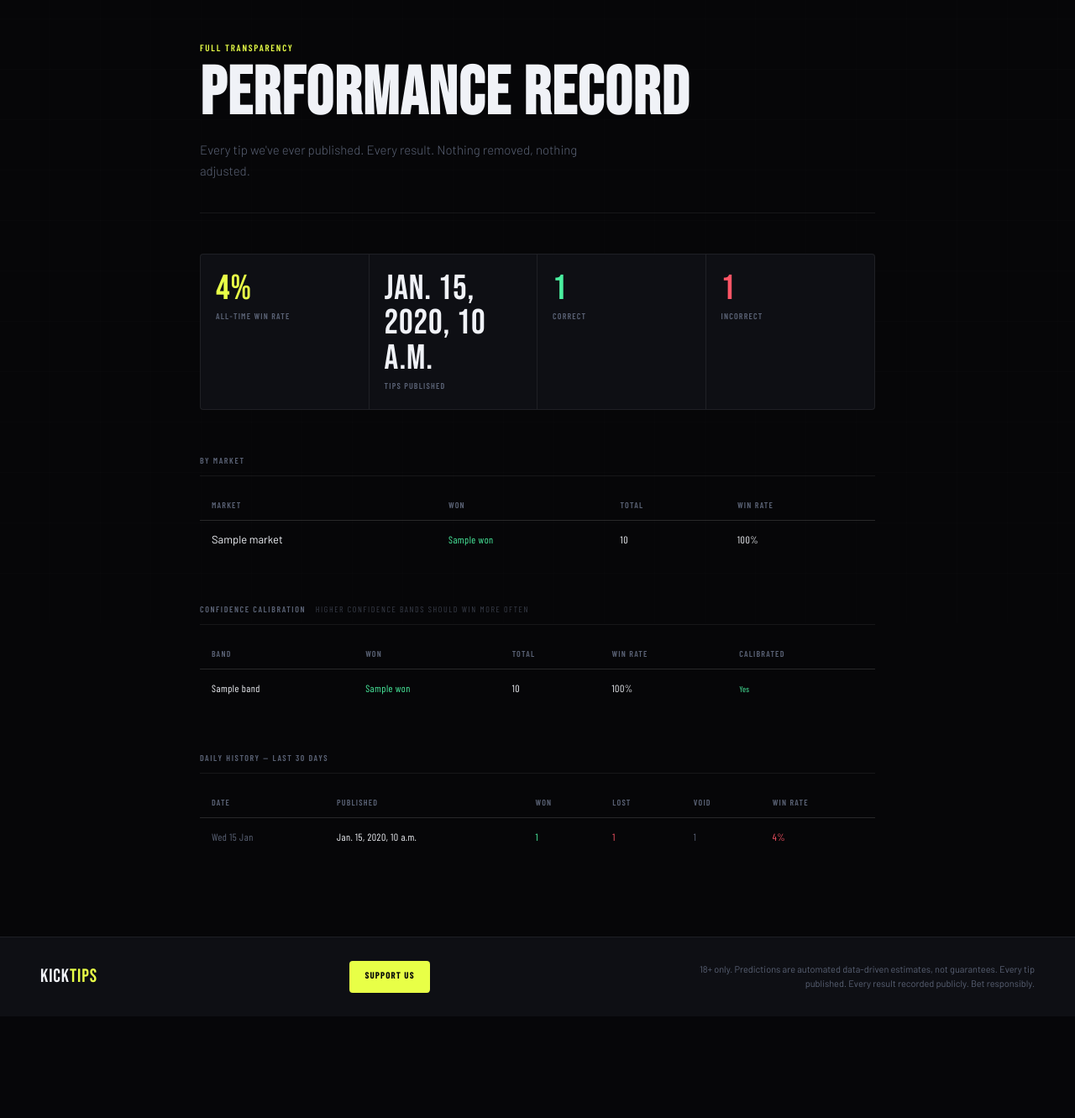
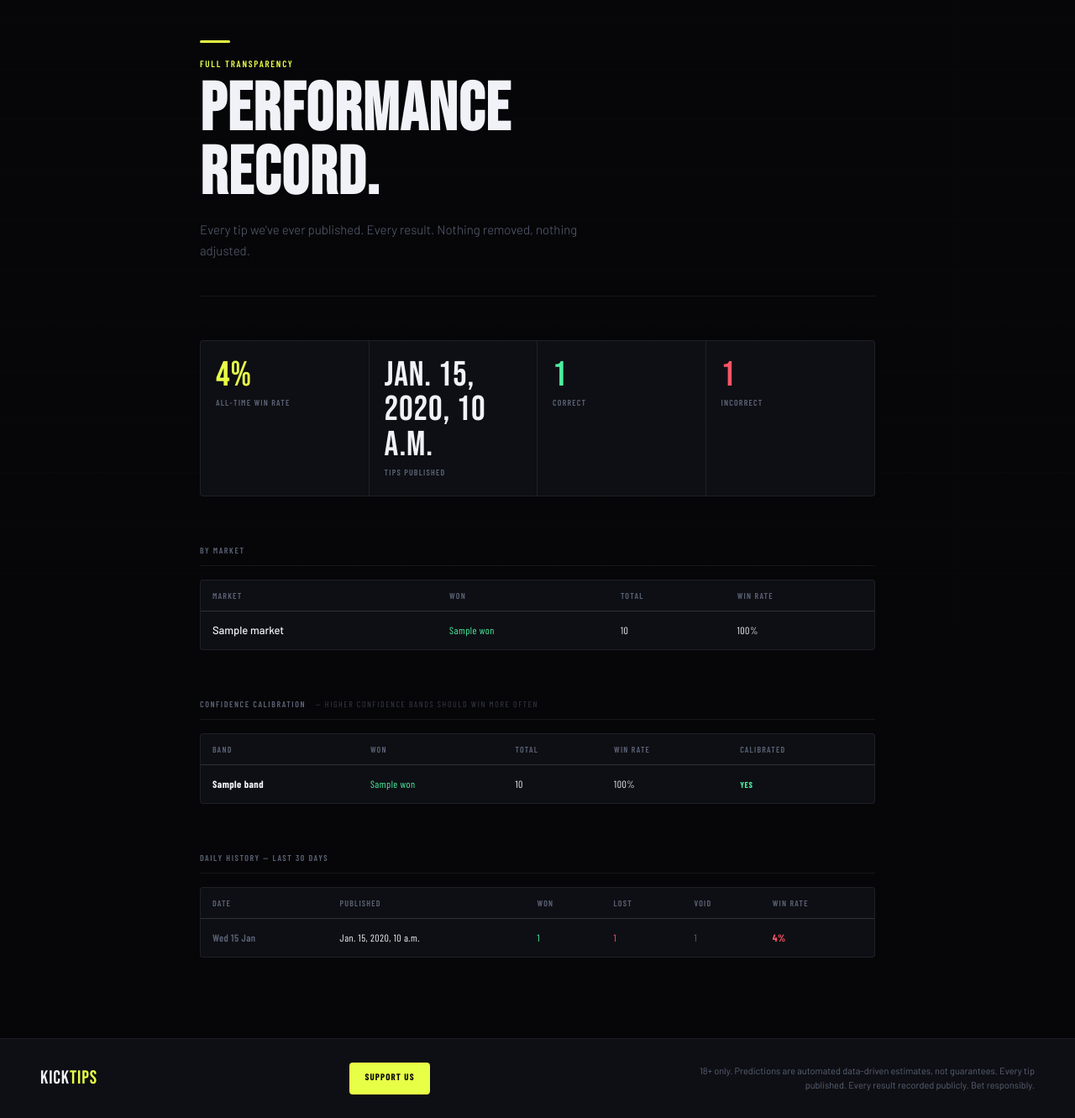
Before and after one commit to Yandisa/KickTips, a Django app: template website/templates/website/record.html in a window 1280 px wide. Shown: the part 58-1389 px from the top of the page at 84% size. Before the commit the page ends 1240 px from the top, so only its background shows below. Run offline with Django 3.2, Linux system fonts and the light colour scheme; the template is opened without the code that fills it: most values are stand-ins (such as "Sample title", 1, 10 or a date in 2020).

Commit message:
Update record.html

```diff
--- a/website/templates/website/record.html
+++ b/website/templates/website/record.html
@@ -3,17 +3,18 @@
 
 {% block content %}
 
-<!-- HEADER ───────────────────────────────────────────────── -->
-<div style="padding-bottom:36px; border-bottom:1px solid var(--border); margin-bottom:48px;">
+<!-- HEADER -->
+<div style="padding-bottom:40px; border-bottom:1px solid var(--border); margin-bottom:52px;">
+  <div style="width:36px; height:3px; background:var(--accent); margin-bottom:16px; border-radius:2px;"></div>
   <div class="page-eyebrow">Full transparency</div>
-  <h1 class="page-title">Performance record</h1>
+  <h1 class="page-title">Performance<br>Record.</h1>
   <p class="page-sub">
     Every tip we've ever published. Every result. Nothing removed, nothing adjusted.
   </p>
 </div>
 
-<!-- ALL-TIME STATS ───────────────────────────────────────── -->
-<div class="stat-row" style="margin-bottom:52px;">
+<!-- ALL-TIME STATS -->
+<div class="stat-row" style="margin-bottom:56px;">
   <div class="stat-cell">
     <div class="val accent">{{ alltime.win_rate }}%</div>
     <div class="lbl">All-time win rate</div>
@@ -32,9 +33,10 @@
   </div>
 </div>
 
-<!-- BY MARKET ────────────────────────────────────────────── -->
-<div style="margin-bottom:52px;">
+<!-- BY MARKET -->
+<div style="margin-bottom:56px;">
   <div class="section-label">By market</div>
+  <div style="border:1px solid var(--border); border-radius:var(--radius); overflow:hidden; background:var(--surface);">
     <table class="data-table">
       <thead>
         <tr>
@@ -47,7 +49,7 @@
       <tbody>
         {% for market, data in alltime.markets.items %}
           <tr>
-          <td>{{ market }}</td>
+            <td style="font-weight:500;">{{ market }}</td>
             <td class="win mono">{{ data.won }}</td>
             <td class="mono">{{ data.total }}</td>
             <td class="mono">
@@ -60,15 +62,17 @@
       </tbody>
     </table>
   </div>
+</div>
 
-<!-- BY CONFIDENCE BAND ───────────────────────────────────── -->
-<div style="margin-bottom:52px;">
+<!-- BY CONFIDENCE BAND -->
+<div style="margin-bottom:56px;">
   <div class="section-label">
     Confidence calibration
     <span style="font-size:10px; font-weight:400; margin-left:8px; opacity:0.6;">
-      Higher confidence bands should win more often
+      — higher confidence bands should win more often
     </span>
   </div>
+  <div style="border:1px solid var(--border); border-radius:var(--radius); overflow:hidden; background:var(--surface);">
     <table class="data-table">
       <thead>
         <tr>
@@ -82,7 +86,7 @@
       <tbody>
         {% for band, data in alltime.bands.items %}
           <tr>
-          <td class="mono">{{ band }}</td>
+            <td class="mono" style="font-weight:700;">{{ band }}</td>
             <td class="win mono">{{ data.won }}</td>
             <td class="mono">{{ data.total }}</td>
             <td class="mono">
@@ -94,9 +98,9 @@
               {% if data.total > 0 %}
                 {% widthratio data.won data.total 100 as wr %}
                 {% if wr|add:0 >= 65 %}
-                <span style="font-family:var(--mono); font-size:10px; color:var(--win);">Yes</span>
+                  <span style="font-family:var(--mono); font-size:10px; color:var(--win); font-weight:700; letter-spacing:0.06em;">YES</span>
                 {% else %}
-                <span style="font-family:var(--mono); font-size:10px; color:var(--warn);">Needs tuning</span>
+                  <span style="font-family:var(--mono); font-size:10px; color:var(--warn); font-weight:700; letter-spacing:0.06em;">NEEDS TUNING</span>
                 {% endif %}
               {% else %}
                 <span style="font-family:var(--mono); font-size:10px; color:var(--muted);">No data</span>
@@ -107,12 +111,14 @@
       </tbody>
     </table>
   </div>
+</div>
 
-<!-- DAILY HISTORY ────────────────────────────────────────── -->
+<!-- DAILY HISTORY -->
 <div>
   <div class="section-label">Daily history — last 30 days</div>
 
   {% if history %}
+    <div style="border:1px solid var(--border); border-radius:var(--radius); overflow:hidden; background:var(--surface);">
       <table class="data-table">
         <thead>
           <tr>
@@ -127,13 +133,13 @@
         <tbody>
           {% for rec in history %}
             <tr>
-            <td class="mono" style="color:var(--muted);">{{ rec.date|date:"D j M" }}</td>
+              <td class="mono" style="color:var(--muted); font-weight:600;">{{ rec.date|date:"D j M" }}</td>
               <td class="mono">{{ rec.total_published }}</td>
               <td class="mono" style="color:var(--win);">{{ rec.total_won }}</td>
               <td class="mono" style="color:var(--loss);">{{ rec.total_lost }}</td>
               <td class="mono" style="color:var(--muted);">{{ rec.total_void }}</td>
               <td>
-              <span class="mono" style="
+                <span class="mono" style="font-weight:700;
                   color: {% if rec.win_rate >= 65 %}var(--win){% elif rec.win_rate >= 50 %}var(--warn){% else %}var(--loss){% endif %};">
                   {{ rec.win_rate }}%
                 </span>
@@ -142,10 +148,11 @@
           {% endfor %}
         </tbody>
       </table>
+    </div>
   {% else %}
-    <div style="padding:64px 0; text-align:center; border-top:1px solid var(--border);">
-      <div style="font-family:var(--mono); font-size:11px; letter-spacing:0.1em;
-                  color:var(--muted); text-transform:uppercase; margin-bottom:10px;">No data yet</div>
+    <div style="padding:80px 0; text-align:center; border:1px solid var(--border); border-radius:var(--radius); background:var(--surface);">
+      <div style="font-family:var(--mono); font-size:11px; letter-spacing:0.14em;
+                  color:var(--muted); text-transform:uppercase; font-weight:600; margin-bottom:10px;">No data yet</div>
       <p style="color:var(--dim); font-size:13px;">Graded results will appear here after the first full day.</p>
     </div>
   {% endif %}
```
Lines whose indentation alone changed are shown as unchanged.
